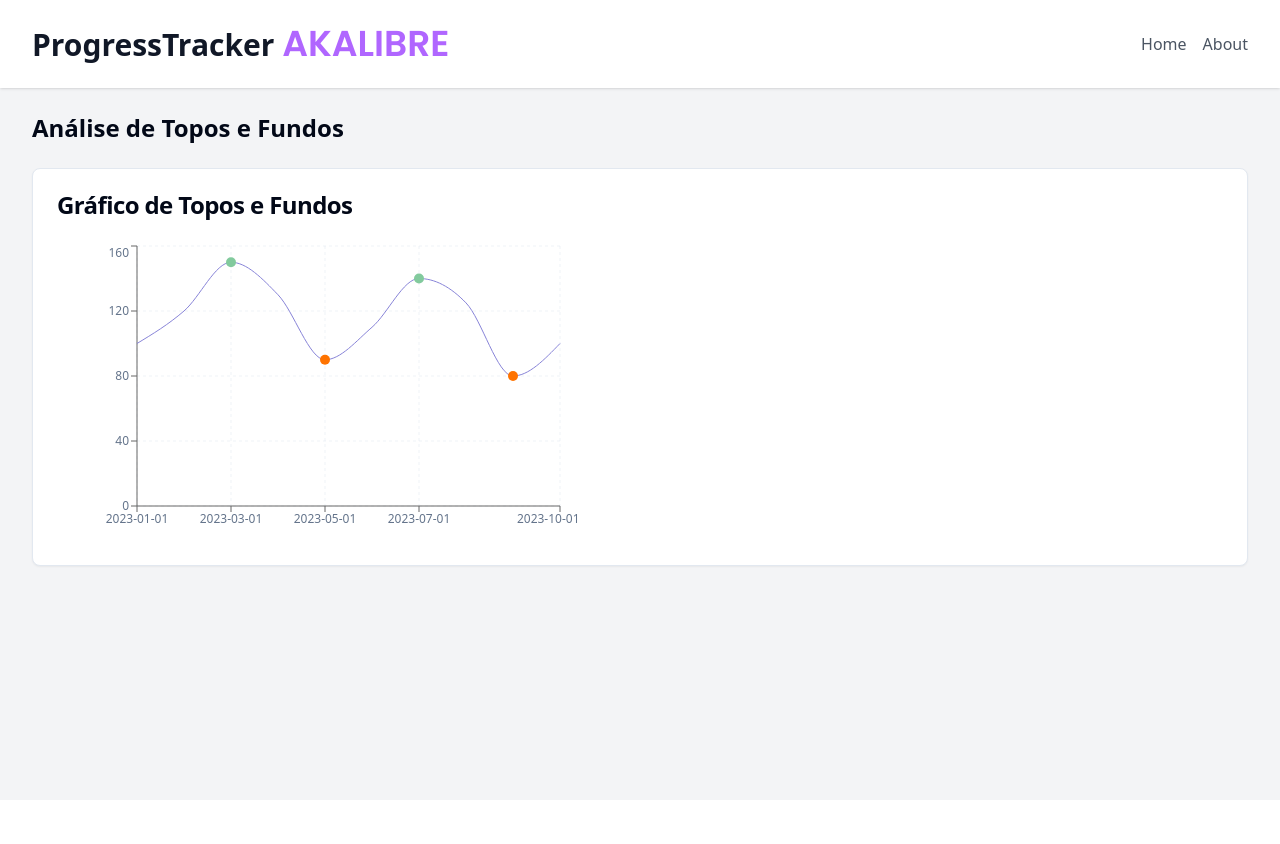
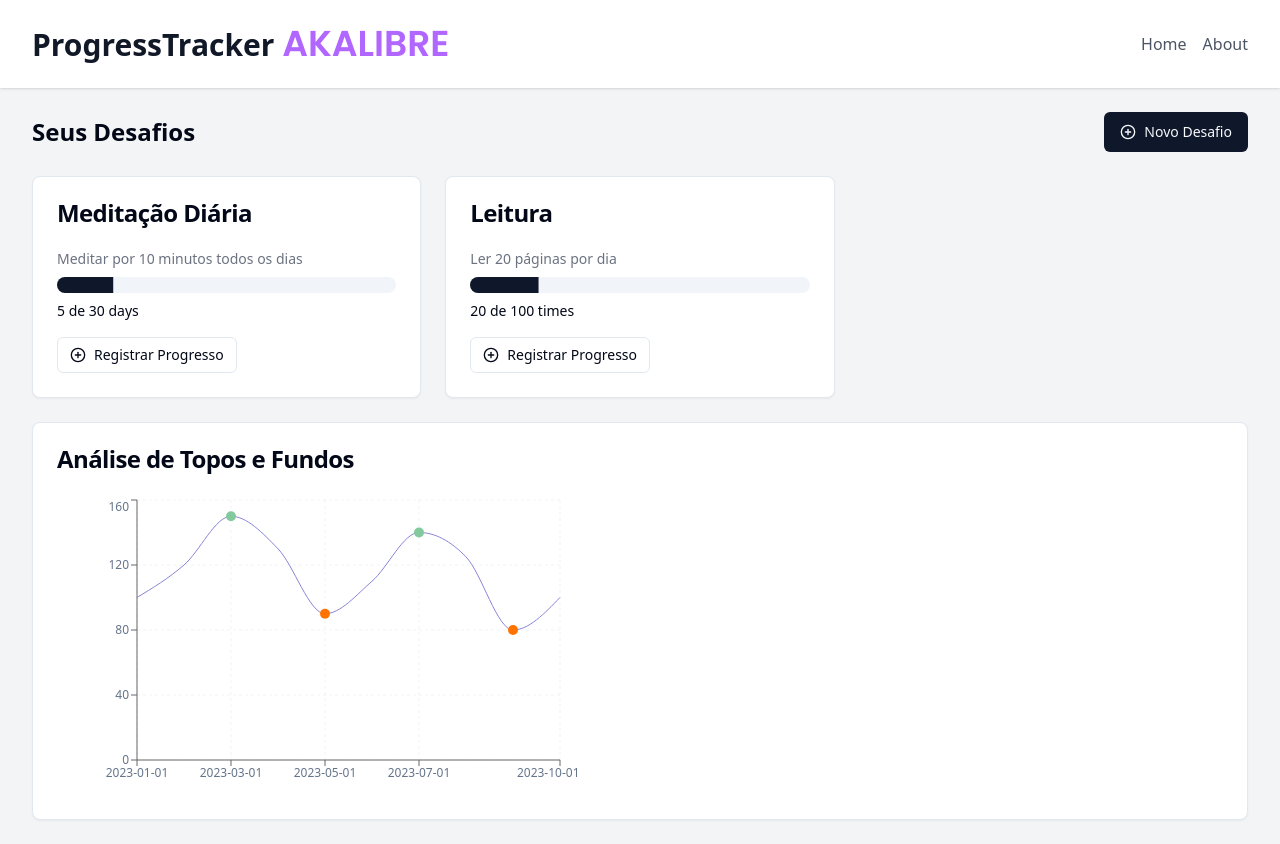
Before and after one commit to Simpopapp/personal-goal-tracker, a React (Vite) app: page / in a window 1280 px wide. Before the commit the page ends 800 px from the top, so only its background shows below. Built offline with nearby package versions, Linux system fonts and the light colour scheme.

Commit message:
Restore Challenge Feature
Reintroduce the "Challenge" functionality to allow users to create and manage challenges that will be displayed in the charts and updated with new interactions.
[skip gpt_engineer]

```diff
--- a/src/components/Dashboard.tsx
+++ b/src/components/Dashboard.tsx
@@ -1,21 +1,92 @@
 import React from 'react';
-import { useQuery } from '@tanstack/react-query';
+import { useQuery, useMutation, useQueryClient } from '@tanstack/react-query';
+import { PlusCircle } from 'lucide-react';
+import { Button } from '@/components/ui/button';
 import { Card, CardContent, CardHeader, CardTitle } from '@/components/ui/card';
-import { fetchChartData } from '../utils/api';
+import { Progress } from '@/components/ui/progress';
+import { toast } from 'sonner';
+import ChallengeForm from './ChallengeForm';
+import { fetchChallenges, addChallenge, updateProgress, fetchChartData } from '../utils/api';
+import { Challenge } from '../types';
 import TopBottomChart from './TopBottomChart';
 
 const Dashboard = () => {
+  const queryClient = useQueryClient();
+  const [isFormOpen, setIsFormOpen] = React.useState(false);
+
+  const { data: challenges = [] } = useQuery({
+    queryKey: ['challenges'],
+    queryFn: fetchChallenges,
+  });
+
   const { data: chartData = [] } = useQuery({
     queryKey: ['chartData'],
     queryFn: fetchChartData,
   });
 
+  const addChallengeMutation = useMutation({
+    mutationFn: addChallenge,
+    onSuccess: () => {
+      queryClient.invalidateQueries({ queryKey: ['challenges'] });
+      toast.success('Desafio adicionado com sucesso!');
+      setIsFormOpen(false);
+    },
+  });
+
+  const updateProgressMutation = useMutation({
+    mutationFn: updateProgress,
+    onSuccess: () => {
+      queryClient.invalidateQueries({ queryKey: ['challenges'] });
+      toast.success('Progresso atualizado!');
+    },
+  });
+
+  const handleAddChallenge = (challenge: Omit<Challenge, 'id' | 'currentProgress'>) => {
+    addChallengeMutation.mutate(challenge);
+  };
+
+  const handleQuickProgress = (id: number) => {
+    updateProgressMutation.mutate({ id, progress: 1 });
+  };
+
   return (
     <div className="space-y-6">
-      <h2 className="text-2xl font-semibold">Análise de Topos e Fundos</h2>
+      <div className="flex justify-between items-center">
+        <h2 className="text-2xl font-semibold">Seus Desafios</h2>
+        <Button onClick={() => setIsFormOpen(true)}>
+          <PlusCircle className="mr-2 h-4 w-4" /> Novo Desafio
+        </Button>
+      </div>
+      <div className="grid grid-cols-1 md:grid-cols-2 lg:grid-cols-3 gap-6">
+        {challenges.map((challenge) => (
+          <Card key={challenge.id}>
+            <CardHeader>
+              <CardTitle>{challenge.name}</CardTitle>
+            </CardHeader>
+            <CardContent>
+              <p className="text-sm text-gray-500 mb-2">{challenge.description}</p>
+              <Progress value={(challenge.currentProgress / challenge.target) * 100} className="mb-2" />
+              <p className="text-sm font-medium">
+                {challenge.currentProgress} de {challenge.target} {challenge.metricType}
+              </p>
+              <Button
+                variant="outline"
+                size="sm"
+                className="mt-4"
+                onClick={() => handleQuickProgress(challenge.id)}
+              >
+                <PlusCircle className="mr-2 h-4 w-4" /> Registrar Progresso
+              </Button>
+            </CardContent>
+          </Card>
+        ))}
+      </div>
+      {isFormOpen && (
+        <ChallengeForm onSubmit={handleAddChallenge} onCancel={() => setIsFormOpen(false)} />
+      )}
       <Card>
         <CardHeader>
-          <CardTitle>Gráfico de Topos e Fundos</CardTitle>
+          <CardTitle>Análise de Topos e Fundos</CardTitle>
         </CardHeader>
         <CardContent>
           <TopBottomChart data={chartData} />
--- a/src/utils/api.ts
+++ b/src/utils/api.ts
@@ -1,4 +1,43 @@
-import { DataPoint } from '../types';
+import { Challenge, DataPoint } from '../types';
+
+let challenges: Challenge[] = [
+  {
+    id: 1,
+    name: "Meditação Diária",
+    description: "Meditar por 10 minutos todos os dias",
+    metricType: "days",
+    target: 30,
+    currentProgress: 5
+  },
+  {
+    id: 2,
+    name: "Leitura",
+    description: "Ler 20 páginas por dia",
+    metricType: "times",
+    target: 100,
+    currentProgress: 20
+  }
+];
+let nextId = 3;
+
+export const fetchChallenges = (): Promise<Challenge[]> => {
+  return Promise.resolve(challenges);
+};
+
+export const addChallenge = (challenge: Omit<Challenge, 'id' | 'currentProgress'>): Promise<Challenge> => {
+  const newChallenge = { ...challenge, id: nextId++, currentProgress: 0 };
+  challenges.push(newChallenge);
+  return Promise.resolve(newChallenge);
+};
+
+export const updateProgress = ({ id, progress }: { id: number; progress: number }): Promise<Challenge> => {
+  const challenge = challenges.find(c => c.id === id);
+  if (!challenge) {
+    return Promise.reject(new Error('Challenge not found'));
+  }
+  challenge.currentProgress = Math.min(challenge.currentProgress + progress, challenge.target);
+  return Promise.resolve(challenge);
+};
 
 export const fetchChartData = (): Promise<DataPoint[]> => {
   const data: DataPoint[] = [
```
Also changed, not shown: src/types.ts (line endings or trailing spaces).
